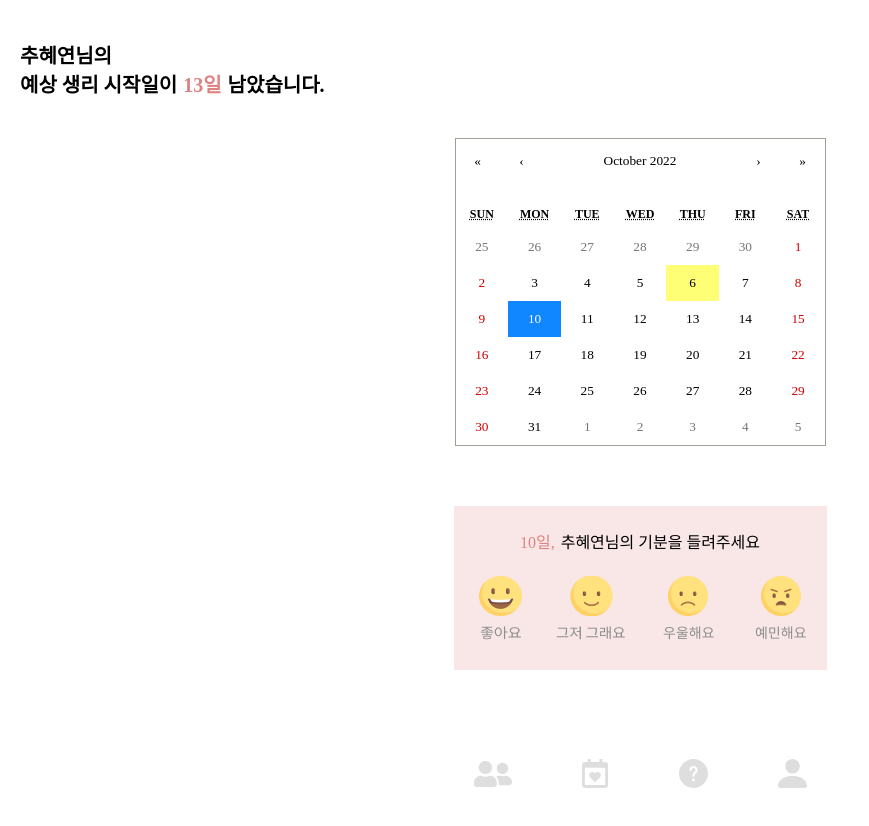
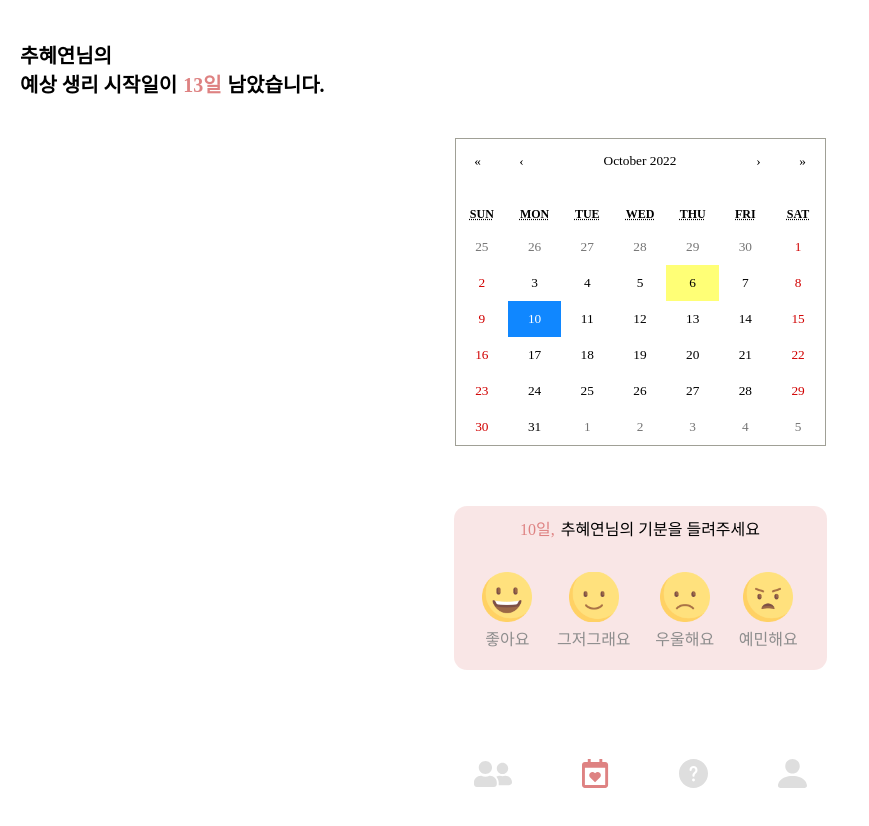
Before and after one commit to MangoBingsoo/Frontend, a React (Create React App) app: page /main in a window 1280 px wide. Both pictures are taken after a click on the button "10". Shown: the top 826 px of the page, without its empty margins (0-869 px from the left). Before the commit the page ends 800 px from the top, so only its background shows below. Built offline with nearby package versions, Linux system fonts and the light colour scheme.

Commit message:
🌧 :: 날짜별 기분선택 ui구현

```diff
--- a/src/Asset/common/emotionImages.ts
+++ b/src/Asset/common/emotionImages.ts
@@ -11,5 +11,6 @@ const emotionImagesList: Record<EmotionType, string> = {
   sad: Sad,
   sensitive: Sensitive,
 };
+
 export const emotionImage = (emotionType: EmotionType) =>
   emotionImagesList[emotionType];
--- a/src/api/Auth/Auth.api.ts
+++ b/src/api/Auth/Auth.api.ts
@@ -2,6 +2,7 @@ import { useNavigate } from "react-router-dom";
 
 class Auth {
   public loginSuccess(res: any) {
+    console.log(res);
     localStorage.setItem("token", res.credential);
   }
   public loginFailure() {
--- a/src/component/common/tabbar/index.tsx
+++ b/src/component/common/tabbar/index.tsx
@@ -26,7 +26,7 @@ const Tabbar: React.FC = () => {
           <S.ListElement>
             <Link to={"/main"}>
               <S.StyledSvg>
-                <I.Main isSelect={isSelect(["/"])} />
+                <I.Main isSelect={isSelect(["/main"])} />
               </S.StyledSvg>
             </Link>
           </S.ListElement>
--- a/src/component/main/index.tsx
+++ b/src/component/main/index.tsx
@@ -2,15 +2,20 @@ import * as S from "./style";
 import * as I from "../../Asset";
 import Calendar from "react-calendar";
 import "react-calendar/dist/Calendar.css"; // css import
-import { useEffect, useState } from "react";
-
+import { useCallback, useState, MouseEvent } from "react";
+import { emotionImage } from "../../Asset/common/emotionImages";
 
 const Main: React.FC = () => {
   const [value, onChange] = useState(new Date());
-  const [isClick, setSetClick] = useState<boolean>(false);
+  const [isClick, setIsClick] = useState(false);
+  const [selectedIndex, setSelectedIndex] = useState<number | null>(null);
+
+  const removeClick = useCallback((e: MouseEvent<HTMLDivElement>): void => {
+    e.stopPropagation();
+  }, []);
 
   return (
-    <>
+    <div onClick={() => setIsClick(false)} style={{ height: "100vh" }}>
       <S.TextBox>
         <S.NameText>추혜연님의</S.NameText>
         <S.DateTextList>
@@ -19,18 +24,19 @@ const Main: React.FC = () => {
           <S.Text>남았습니다.</S.Text>
         </S.DateTextList>
       </S.TextBox>
-      <S.StyledCalendar>
+      <S.StyledCalendar onClick={removeClick}>
         <Calendar
           calendarType="US"
           onChange={onChange}
           value={value}
           onClickDay={() => {
-            setSetClick(true);
+            setIsClick(true);
+            setSelectedIndex(null);
           }}
         />
       </S.StyledCalendar>
       {isClick ? (
-        <S.EmotionWrapper>
+        <S.EmotionWrapper onClick={removeClick}>
           <S.EmotionTextBox>
             <S.EmotionText>
               <S.Text className="date">{value.getDate()}일, </S.Text>
@@ -39,21 +45,65 @@ const Main: React.FC = () => {
           </S.EmotionTextBox>
           <S.EmojiBoxWrapper>
             <S.EmojiBoxList>
-              <S.EmojiBox>
-                <S.Emoji
-                  src="/images/happy.png"
-                  alt="happy"
-                  className="happy"
-                />
+              <S.EmojiBox
+                style={
+                  selectedIndex === 0
+                    ? {
+                        background: "#DE8282",
+                        borderRadius: "10px",
+                        color: "#ffffff",
+                      }
+                    : {}
+                }
+                onClick={() => setSelectedIndex(0)}
+              >
+                <S.EmojiImg src={emotionImage("happy")} />
+                <S.EmojiText>좋아요</S.EmojiText>
               </S.EmojiBox>
-              <S.EmojiBox>
-                <S.Emoji src="/images/soso.png" alt="soso" className="soso" />
+              <S.EmojiBox
+                style={
+                  selectedIndex === 1
+                    ? {
+                        background: "#DE8282",
+                        borderRadius: "10px",
+                        color: "#ffffff",
+                      }
+                    : {}
+                }
+                onClick={() => setSelectedIndex(1)}
+              >
+                <S.EmojiImg src={emotionImage("nomal")} />
+                <S.EmojiText>그저그래요</S.EmojiText>
               </S.EmojiBox>
-              <S.EmojiBox>
-                <S.Emoji src="/images/sad.png" alt="sad" />
+              <S.EmojiBox
+                style={
+                  selectedIndex === 2
+                    ? {
+                        background: "#DE8282",
+                        borderRadius: "10px",
+                        color: "#ffffff",
+                      }
+                    : {}
+                }
+                onClick={() => setSelectedIndex(2)}
+              >
+                <S.EmojiImg src={emotionImage("sad")} />
+                <S.EmojiText>우울해요</S.EmojiText>
               </S.EmojiBox>
-              <S.EmojiBox>
-                <S.Emoji src="/images/angry.png" alt="angry" />
+              <S.EmojiBox
+                style={
+                  selectedIndex === 3
+                    ? {
+                        background: "#DE8282",
+                        borderRadius: "10px",
+                        color: "#ffffff",
+                      }
+                    : {}
+                }
+                onClick={() => setSelectedIndex(3)}
+              >
+                <S.EmojiImg src={emotionImage("sensitive")} />
+                <S.EmojiText>예민해요</S.EmojiText>
               </S.EmojiBox>
             </S.EmojiBoxList>
           </S.EmojiBoxWrapper>
@@ -61,7 +111,7 @@ const Main: React.FC = () => {
       ) : (
         <></>
       )}
-    </>
+    </div>
   );
 };
 
--- a/src/component/main/style.ts
+++ b/src/component/main/style.ts
@@ -37,12 +37,16 @@ export const EmotionWrapper = styled.div`
   background: #de828233;
   margin: auto;
   margin-top: 60px;
-  justify-content: center;
+  border-radius: 13px;
+  display: flex;
+  flex-direction: column;
+  align-items: center;
+  justify-content: space-between;
+  padding: 10px;
 `;
 
 export const EmotionTextBox = styled.div`
   display: flex;
-  height: 70px;
   justify-content: center;
   text-align: center;
   align-items: center;
@@ -55,33 +59,27 @@ export const EmotionText = styled.ul`
 `;
 
 export const EmojiBoxWrapper = styled.div`
-  width: 328px;
-  height: 64px;
-  margin-left: 25px;
+  width: 95%;
 `;
 
-export const EmojiBoxList = styled.ul`
+export const EmojiBoxList = styled.div`
   display: flex;
   list-style: none;
-  justify-content: center;
-  gap: 40px;
+  justify-content: space-between;
 `;
 
-export const EmojiBox = styled.li`
-  width: 52px;
-  height: 64px;
+export const EmojiBox = styled.div`
+  justify-content: center;
+  text-align: center;
+  padding: 10px;
+  color: #8d8d8d;
 `;
 
-export const Emoji = styled.img`
-  width: 100%;
-  height: 100%;
+export const EmojiImg = styled.img`
+  width: 50px;
+  height: 50px;
+`;
 
-  &.happy {
-    width: 83%;
-  }
-
-  &.soso {
-    width: 135%;
-    margin-left: -15px;
-  }
+export const EmojiText = styled.div`
+  text-align: center;
 `;
```
Also changed, not shown: src/pages/QuestionPage.tsx (added, +7 -0 lines), public/images/Group 273.png (renamed from public/images/soso.png), 1 other file (tests, documents, lock files or other folders).
